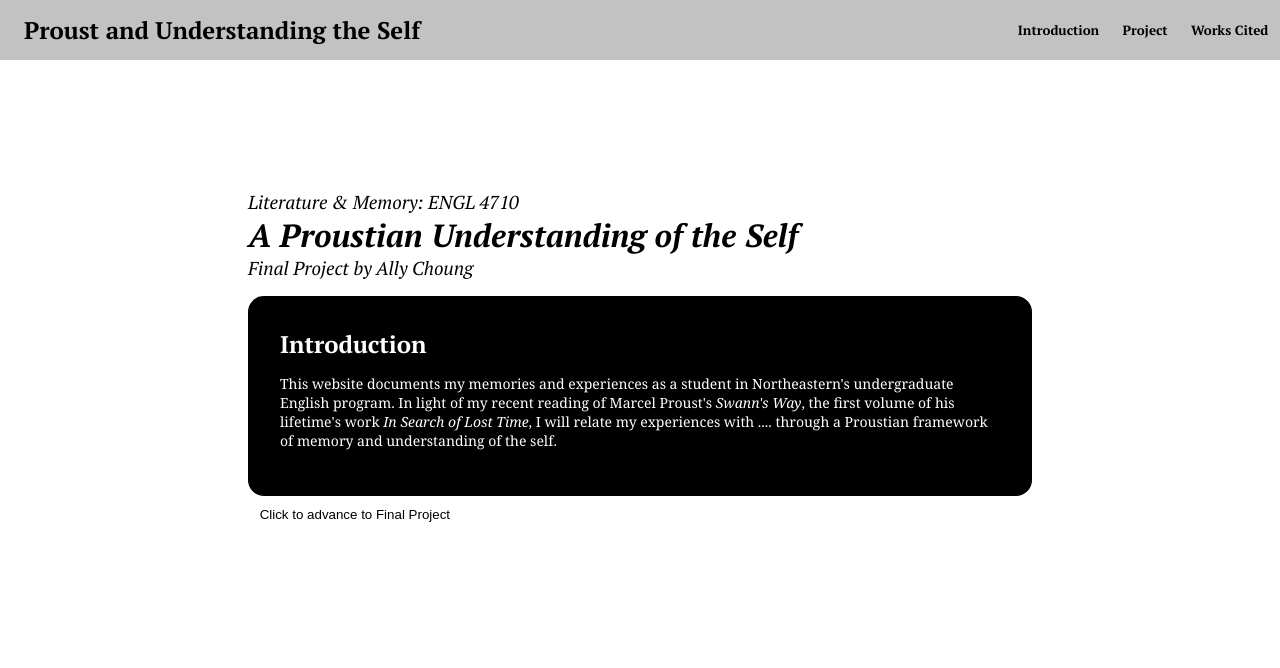
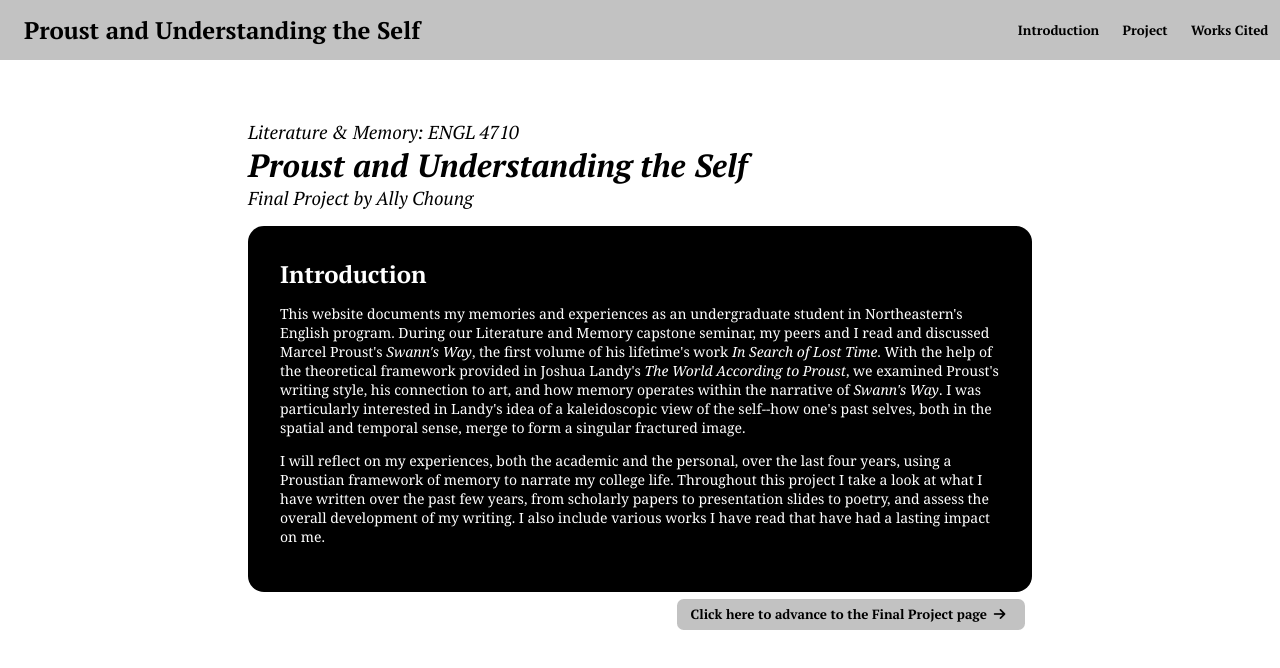
Before and after one commit to allychoung/proust, an Angular app: page / in a window 1280 px wide. Shown: the top 668 px of the page. Built offline with nearby package versions, Linux system fonts and the light colour scheme.

Commit message:
nav buttons, intro text

```diff
--- a/src/app/app.component.css
+++ b/src/app/app.component.css
@@ -3,7 +3,7 @@ div.main-content {
 }
 
 .toolbar {
-    position: absolute;
+    position: fixed;
     top: 0;
     left: 0;
     right: 0;
@@ -23,21 +23,10 @@ button {
     margin: .5em;
 }
 
-button span:hover {
+button:hover {
     color: rgb(99, 98, 96) ;
 }
 
-a,
-a:visited,
-a:hover {
-    color: black;
-    text-decoration: none;
-    margin: 0 1em;
-}
-
-a:hover {
- color: rgb(99, 98, 96) ;
-}
 
 .spacer {
     flex: 1;
@@ -47,3 +36,16 @@ span.title {
     margin-left: 1em;
     font-size: 1.5em;
 }
+
+.bottom-link {
+    display: flex;
+    flex-direction: row;
+    button {
+        background-color: rgb(194, 194, 194);
+        border-radius: .5em;
+        padding: .5em 1em;
+    }
+    i {
+        margin: 0 .5em;
+    }
+}
--- a/src/app/app.component.html
+++ b/src/app/app.component.html
@@ -8,6 +8,23 @@
 </div>
 <div class="main-content">
   <app-content-body [phase]="phase" ></app-content-body>
-  <button *ngIf="phase == 'start'" class="next-link" (click)="clickNav('project')">Click to advance to Final Project</button>
-  <button *ngIf="phase == 'project'" class="next-link" (click)="clickNav('cited')">Click to advance to Works Cited</button>
+  <div class="bottom-link">
+    <button *ngIf="phase == 'project'" class="next-link m-0" (click)="clickNav('start')">
+      <i class="fa-solid fa-arrow-left"></i>
+      <span>Click here to return to the Introduction page</span>
+    </button>
+    <button *ngIf="phase == 'cited'" class="next-link m-0" (click)="clickNav('project')">
+      <i class="fa-solid fa-arrow-left"></i>
+      <span>Click here to return to the Final Project page</span>
+    </button>
+    <div class="spacer"></div>
+    <button *ngIf="phase == 'start'" class="next-link m-0" (click)="clickNav('project')">
+      <span>Click here to advance to the Final Project page</span>
+      <i class="fa-solid fa-arrow-right"></i>
+    </button>
+    <button *ngIf="phase == 'project'" class="next-link m-0" (click)="clickNav('cited')">
+      <span>Click here to advance to the Works Cited page</span>
+      <i class="fa-solid fa-arrow-right"></i>
+    </button>
+  </div>
 </div>
--- a/src/app/content-body/content-body.component.css
+++ b/src/app/content-body/content-body.component.css
@@ -18,7 +18,7 @@ h3 {
 
 
 .intro-container {
-    margin-top: 15%;
+    margin-top: 3em;
 }
 
 .next-link {
--- a/src/app/content-body/content-body.component.html
+++ b/src/app/content-body/content-body.component.html
@@ -1,18 +1,47 @@
 <div *ngIf="phase =='start'" class="intro-container">
     <h3 class="m-0">Literature & Memory: ENGL 4710</h3>
-    <h1 class="m-0">A Proustian Understanding of the Self</h1>
+    <h1 class="m-0">Proust and Understanding the Self</h1>
     <h3 class="m-0">Final Project by Ally Choung</h3>
     <div class="p-container">
         <h2 class="m-0">Introduction</h2>
-        <p>This website documents my memories and experiences as a student in Northeastern's undergraduate English program. In light of my recent reading of Marcel Proust's <em>Swann's Way</em>, the first volume of his lifetime's work <em>In Search of Lost Time</em>, I will relate my experiences with .... through a Proustian framework of memory and understanding of the self.</p>
+        <p>This website documents my memories and experiences as an undergraduate student in Northeastern's
+            English program. During our Literature and Memory capstone seminar, my peers and I read and
+            discussed Marcel Proust's <em>Swann's Way</em>, the first volume of his lifetime's
+            work <em>In Search of Lost Time</em>. With the help of the theoretical framework provided in Joshua
+            Landy's <em>The World According to Proust</em>, we examined Proust's writing style, his connection to art, and
+            how memory operates within the narrative of <em>Swann's Way</em>. I was particularly interested in
+            Landy's idea of a kaleidoscopic view of the self--how one's past selves, both in the
+            spatial and temporal sense, merge to form a singular fractured image.
+        </p>
+        <p>
+            I will reflect on my experiences, both the academic and the personal, over the last four years, using
+            a Proustian framework of memory to narrate my college life. Throughout this project I take a
+            look at what I have written over the past few years, from scholarly papers to
+            presentation slides to poetry, and assess the overall development of my writing.
+            I also include various works I have read that have had a lasting impact on me.
+        </p>
     </div>
 </div>
 <div *ngIf="phase == 'project'">
-    <p>project here</p>
+    <h2 class="m-0">Final Project</h2>
+    <div class="p-container">
+        <h4>2020</h4>
+        <p></p>
+    </div>
+    <div>
+        <p></p>
+    </div>
+
 </div>
 <div *ngIf="phase == 'cited'">
     <h2>Works Cited</h2>
     <h4>Texts</h4>
-
+    <ul>
+        <li>proust</li>
+        <li>landy</li>
+        <li>paramo</li>
+        <li>sight lines, arthur sze</li>
+        <li>how to read proust</li>
+    </ul>
     <h4>Images</h4>
 </div>
--- a/src/index.html
+++ b/src/index.html
@@ -6,6 +6,7 @@
   <base href="/">
   <meta name="viewport" content="width=device-width, initial-scale=1">
   <link rel="icon" type="image/x-icon" href="favicon.ico">
+  <script src="https://kit.fontawesome.com/a48623a1ba.js" crossorigin="anonymous"></script>
   <style>
     @import url('https://fonts.googleapis.com/css2?family=Merriweather:ital,wght@0,300;0,400;0,700;0,900;1,300;1,400;1,700;1,900&family=Noto+Sans:ital,wght@0,100..900;1,100..900&family=PT+Serif:ital,wght@0,400;0,700;1,400;1,700&display=swap')
     </style>
```
